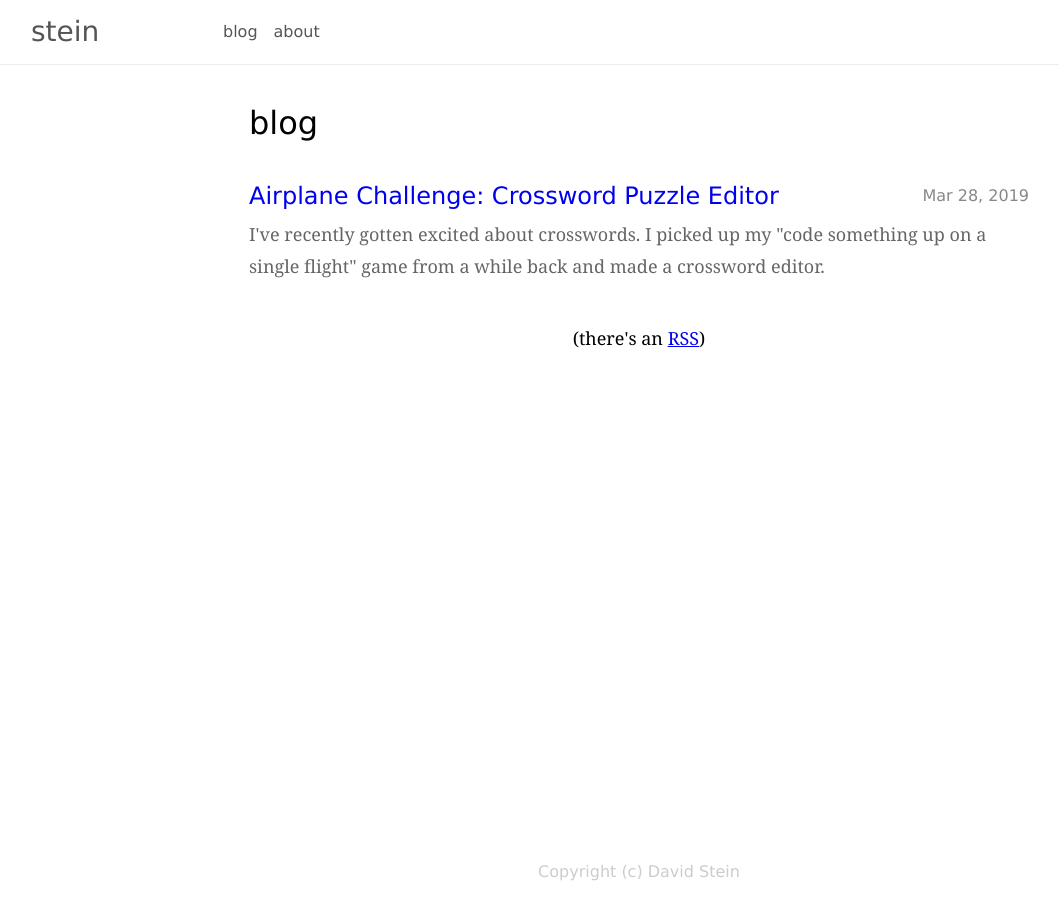
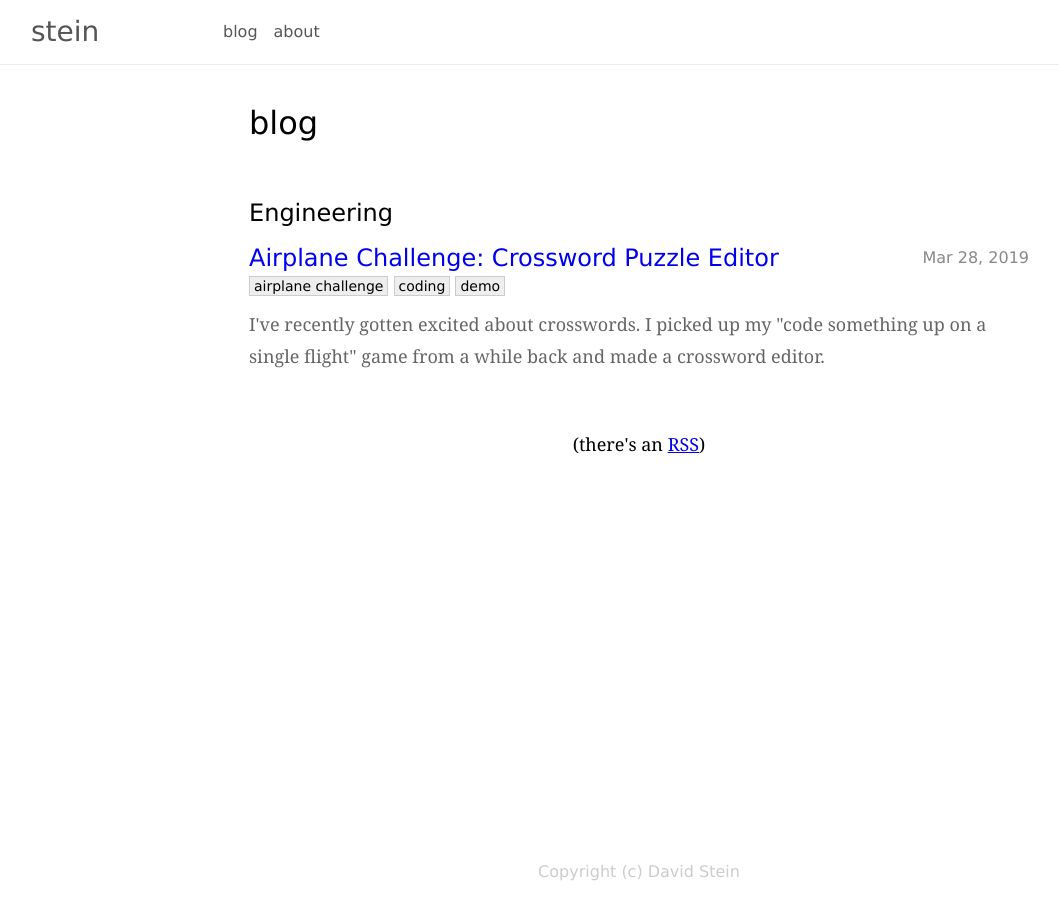
Before and after one commit to davidbstein/davidbstein.com, a Jekyll site: the page built from _jekyll/blog.html, in a window 1280 px wide. Shown: the whole page, without its empty margins (1-1060 px from the left). Built offline with Jekyll 4.4.1, drawn with Linux system fonts in a browser that asks for light colours; a script that is not in the unit is left out.

```diff
--- a/_jekyll/_posts/2019-03-28-airplane-challenge-crossword-drawer.htm
+++ b/_jekyll/_posts/2019-03-28-airplane-challenge-crossword-drawer.htm
@@ -3,13 +3,10 @@
 title:  "Airplane Challenge: Crossword Puzzle Editor"
 date:   2019-03-28
 author: David Stein
-categories: coding airplane-challenge
+categories: [Engineering]
+tags: [airplane challenge, coding, demo]
 excerpt_separator: <!--more-->
 ---
-
-<link href="/assets/src/2019/crosswords/main.css" rel="stylesheet" type="text/css" />
-<script type="text/javascript" src="/assets/src/2019/crosswords/main.js"></script>
-<script type="text/javascript" src="/assets/src/2019/crosswords/words.js"></script>
 
 <p>
   I've recently gotten excited about crosswords. I picked up my "code something up
@@ -24,6 +21,9 @@
   Be careful when resizing, it completely wipes the board.
 </p>
 
+<link href="/assets/src/2019/crosswords/main.css" rel="stylesheet" type="text/css" />
+<script type="text/javascript" src="/assets/src/2019/crosswords/main.js"></script>
+<script type="text/javascript" src="/assets/src/2019/crosswords/words.js"></script>
 <div id="puzzle-board-area">
   <div id="puzzle-board">
   </div>
--- a/_jekyll/_sass/_postlist.scss
+++ b/_jekyll/_sass/_postlist.scss
@@ -1,7 +1,10 @@
 ul.post-list {
+  h3 {
+    font-weight: 200;
+  }
   li {
     margin-left: 0;
-    margin-bottom: 1em;
+    margin-bottom: 2em;
     list-style: none;
     .post-info{
       display: flex;
@@ -20,5 +23,20 @@
     .post-exerpt {
       opacity: .6;
     }
+    .post-tags {
+      ul.post-tag-list {
+        display: inline-block;
+        li {
+          display: inline-block;
+          border: 1px solid #ccc;
+          margin-top: 4px;
+          margin-bottom: 0;
+          padding: 0 4px;
+          background: #EEE;
+          font-size: 14px;
+          line-height: 18px;
+        }
+      }
+    }
   }
 }
--- a/_jekyll/blog.html
+++ b/_jekyll/blog.html
@@ -5,6 +5,8 @@
 ---
 
 <ul class="post-list">
+  {% for category in site.categories %}
+    <h3> {{ category[0] }} </h3>
     {%- for post in site.posts -%}
     <li>
       <div class="post-info">
@@ -16,10 +18,18 @@
         </div>
         <div class="post-meta">{{ post.date | date: date_format }}</div>
       </div>
+      <div class="post-tags">
+        <ul class="post-tag-list">
+          {% for tag in post.tags %}
+          <li> {{tag}} </li>
+          {%- endfor -%}
+        </ul>
+      </div>
       <div class="post-exerpt">
         {{ post.excerpt }}
       </div>
     </li>
+    {%- endfor -%}
   {%- endfor -%}
 </ul>
 
```
Also changed, not shown: _jekyll/_layouts/home.html (deleted, +0 -15 lines), _jekyll/_posts/test.md (+1 -0 lines), _jekyll/index.md (+13 -4 lines). Lines whose indentation alone changed are shown as unchanged.
